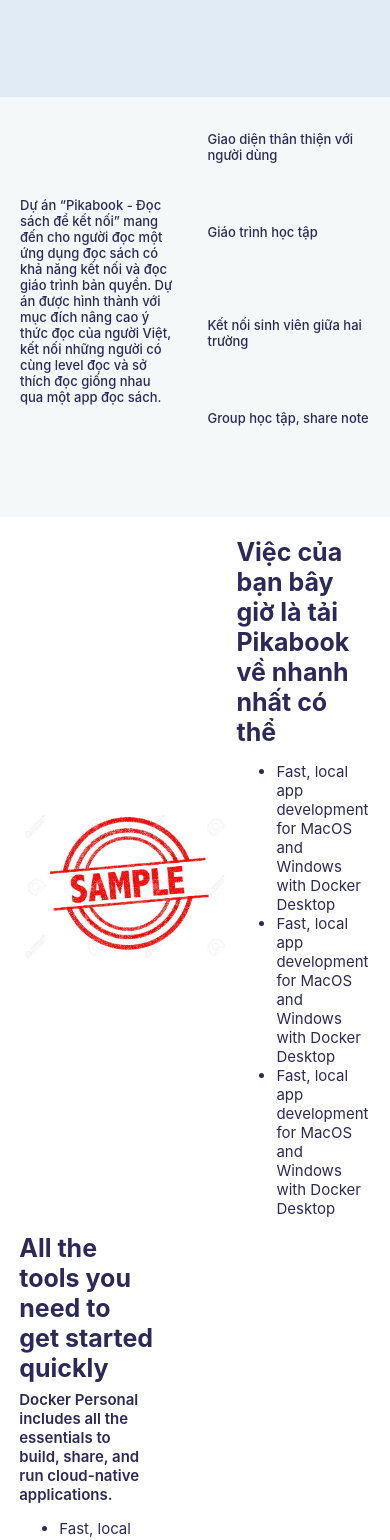
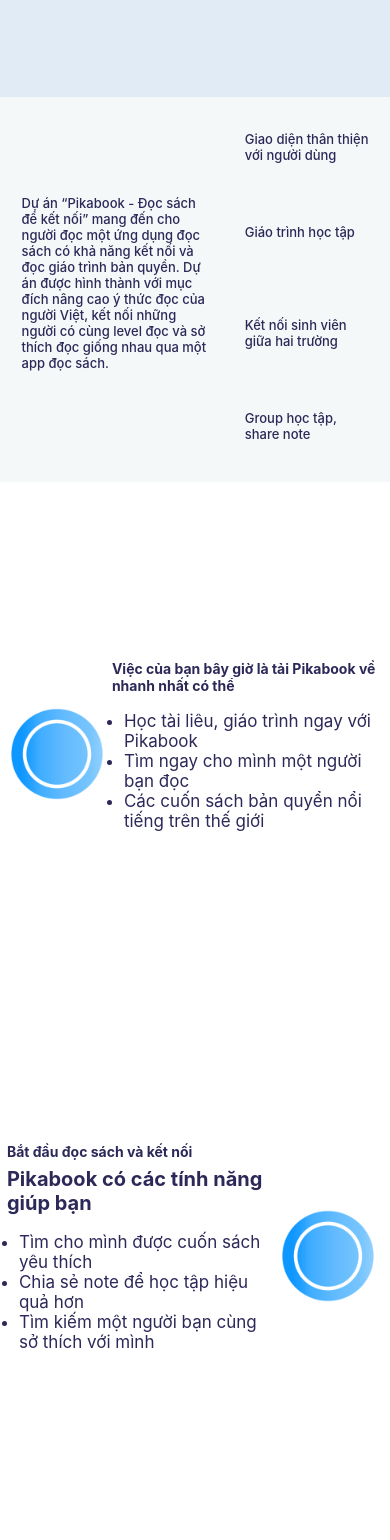
Before and after one commit to kurel-prog/demo-day-website, a React (Create React App) app: page /product in a window 390 px wide. Shown: the part 303-1843 px from the top of the page. Built offline with nearby package versions, Linux system fonts and the light colour scheme.

Commit message:
5/15/2022 Trung:done

```diff
--- a/src/screens/about/about-us.css
+++ b/src/screens/about/about-us.css
@@ -26,6 +26,8 @@
     justify-content: space-around;
     align-items: center;
 }
+
+
 
 .actor{
     margin: 50px;
@@ -119,6 +121,12 @@
 }
 
 
+.about-title {
+    font-size: 40px;
+    padding: 5px;
+    margin-top: 60px;
+}
+
 /*Tablet*/
 @media only screen and (min-width:46.25em) and (max-width:63.9375em){
     .about-x {
@@ -132,3 +140,26 @@
         margin: 5px;
     }
 }
+
+@media screen and (max-width: 499px){
+    .actor-img img {
+        width: 185px;
+        height: auto;
+        border-radius: 20px;
+        padding: 10px;
+    }
+    .actor-img
+    {
+        display: flex;
+        align-items: center;
+    }
+    .actor {
+        margin: 50px;
+        background-color: #fff;
+        padding: 10px;
+        border-radius: 10px;
+        display: flex;
+        align-items: center;
+        flex-direction: column;
+    }
+}
--- a/src/screens/pricing/pricing.css
+++ b/src/screens/pricing/pricing.css
@@ -152,6 +152,12 @@
         text-align: center;
     }
 }
+.pricing-title > h1 {
+    font-size: 40px;
+    padding: 5px;
+    margin-top: 60px;
+    text-align: center;
+}
 
 
 /*Tablet*/
--- a/src/screens/products/Product.js
+++ b/src/screens/products/Product.js
@@ -1,5 +1,7 @@
 import './product.css'
 import sample from '../../assets/product_sample/sample.webp';
+import logo from  '../../assets/home_img/LOGO PIKABOOK.jpg'
+
 
 function ProductScreen() {
 
@@ -7,7 +9,7 @@
         <div>
             <div className={'product-place1'}>
                 <h1>Pika Book</h1>
-                <h3>Đọc sách không chỉ tiếp thu thêm kiến thức mà còn là đọc sách để kết nối</h3>
+                <h3>Đọc sách không chỉ tiếp thu thêm kiến thức mà đọc sách còn để kết nối</h3>
                 <a className={'product-place1-pricing'} href={'/pricing'}>Pricing</a>
             </div>
             <div className={'product-place2'}>
@@ -23,60 +25,51 @@
             </div>
             <div className={'product-place3'}>
                 <div className={'product-place3-item1'}>
-                    <img src={sample} className='sample' />
+                    <img src={logo} className='sample' />
                     <div className={'product-place3-item1-part2'}>
                         <h1>Việc của bạn bây giờ là tải Pikabook về nhanh nhất có thể</h1>
                         <h3></h3>
                         <ul>
-                            <li>Fast, local app development for MacOS and Windows with Docker Desktop</li>
-                            <li>Fast, local app development for MacOS and Windows with Docker Desktop</li>
-                            <li>Fast, local app development for MacOS and Windows with Docker Desktop</li>
+                            <li>Học tài liêu, giáo trình ngay với Pikabook</li>
+                            <li>Tìm ngay cho mình một người bạn đọc</li>
+                            <li>Các cuốn sách bản quyển nổi tiếng trên thế giới</li>
                         </ul>
                     </div>
                 </div>
                 <div className={'product-place3-item2'}>
                     <div className={'product-place3-item1-part2'}>
-                        <h1>All the tools you need to get started quickly</h1>
-                        <h3>Docker Personal includes all the essentials to build, share, and run cloud-native applications.</h3>
+                        <h1>Bắt đầu đọc sách và kết nối</h1>
+                        <h3>Pikabook có các tính năng giúp bạn </h3>
                         <ul>
-                            <li>Fast, local app development for MacOS and Windows with Docker Desktop</li>
-                            <li>Fast, local app development for MacOS and Windows with Docker Desktop</li>
-                            <li>Fast, local app development for MacOS and Windows with Docker Desktop</li>
+                            <li>Tìm cho mình được cuốn sách yêu thích</li>
+                            <li>Chia sẻ note để học tập hiệu quả hơn</li>
+                            <li>Tìm kiếm một người bạn cùng sở thích với mình</li>
                         </ul>
                     </div>
-                    <img src={sample} className='sample' />
-                </div>
-                <div className={'product-place3-item1'}>
-                    <img src={sample} className='sample' />
-                    <div className={'product-place3-item1-part2'}>
-                        <h1>All the tools you need to get started quickly</h1>
-                        <h3>Docker Personal includes all the essentials to build, share, and run cloud-native applications.</h3>
-                        <ul>
-                            <li>Fast, local app development for MacOS and Windows with Docker Desktop</li>
-                            <li>Fast, local app development for MacOS and Windows with Docker Desktop</li>
-                            <li>Fast, local app development for MacOS and Windows with Docker Desktop</li>
-                        </ul>
-                    </div>
+                    <img src={logo} className='sample' />
                 </div>
             </div>
             <div className={'product-place4'}>
                 <h1 className={'product-header'}>Pika Book</h1>
                 <div className={'product-place4-item1'}>
                     <p>
-                        Docker Personal is free and makes Docker accessible to individuals, students, educators, non-profit organizations, and small businesses* through a full-functioned subscription offering.
+                        Dự án “Pikabook - Đọc để kết nối” mang đến cho người đọc một ứng dụng đọc sách có khả năng kết nối và đọc giáo trình bản quyền. Dự án được hình thành với mục đích nâng cao ý thức đọc của người Việt, kết nối những người có cùng level đọc và sở thích đọc giống nhau qua một app đọc sách. Thông qua Pikabook, người dùng có thể ghép nhóm đọc chung một cuốn sách, để lại chú thích và đặc biệt là tương tác với nhau qua phòng chat. Hiện tại dự án đang ở giai đoạn khởi đầu, tập trung vào đối tượng người dùng là học viên tại các trường đại học có cùng khu vực sinh sống. Thời gian sắp tới dự án sẽ hướng đến mục tiêu phi lợi nhuận, thu nhập đến từ kêu gọi đầu tư, bán sản phẩm và quảng cáo sẽ được phục vụ cho việc nâng cấp hệ thống và mở rộng kho sách. Dự án mong muốn được tiến xa hơn nữa để có thể lan tỏa rộng rãi tính kết nối cũng như niềm đam mê, yêu thích đọc sách trong cộng đồng.
                     </p>
                     <div className={'product-place4-item1--part2'}>
-                        <h1>The Docker Personal subscription is best suited for:</h1>
+                        <h1>Pikabook phù hợp với mọi loại đối tượng:</h1>
                         <ul>
-                            <li>Individual developers</li>
-                            <li>Students and instructors</li>
-                            <li>Non-commercial open source</li>
-                            <li>Small businesses and startups*</li>
+                            <li>Học sinh, sinh viên</li>
+                            <li>Người trung niên</li>
+                            <li>Người muốn học hỏi thêm kiến thức từ các trường đại học</li>
+                            <li>Người đam mê đọc sách nhưng kinh phí không đủ</li>
                         </ul>
                     </div>
             </div>
                 <div className={'product-place4-item2'}>
-                    *Docker Desktop is free to use, as part of the Docker Personal subscription, for individuals, non-commercial open source developers, students and educators, and small businesses of less than 250 employees AND less than $10 million in revenue. Commercial use of Docker Desktop at a company of more than 250 employees OR more than $10 million in annual revenue requires a paid subscription (Pro, Team, or Business) to use Docker Desktop. While the effective date of these terms is August 31, 2021, there is a grace period until January 31, 2022 for those that require a paid subscription to use Docker Desktop.
+                    Với tình hình dịch bệnh của COVID - 19 hiện nay, con người ngày nay đa phần đã đánh mất đi những kết nối phổ thông, thiết yếu trong cuộc sống. Một phần là do lối sống của giới trẻ nói riêng và con người nói chung đang sa vào những nội dung, những câu chuyện vô ích, tốn thời gian, thiếu đi sự kết nối, tương tác giữa người và người. Một phần nữa là vì ảnh hưởng của giai đoạn hậu Covid khiến cho ngành xuất bản giảm đáng kể (Thủ tướng Chính phủ ban hành chỉ thị số 16, sau đó là ảnh hưởng mạnh từ việc giá xăng tăng, bột giấy thiếu do chiến tranh Nga - Ukraine, Trung Quốc đóng cửa nên việc mọi người ở nhà đọc online trở nên phổ biến hơn).<br/>
+                    Chính vì thế, chúng ta cần một ứng dụng tạo ra sự kết nối, tương tác để cùng thúc đẩy ý thức của mỗi con người.<br/>
+                    Sách là người bạn thân thiết vừa là tài sản vô giá của con người, mang lại một giá trị vô cùng to lớn Nhưng những đầu sách giấy hiện nay vẫn có những nhược điểm chưa thực sự được khắc phục khiến cho con đường dẫn đến tri thức của mỗi người không mấy dễ dàng. Chính vì thế, với sự phát triển của công nghệ 4.0, những chiếc điện thoại ra đời đi kèm với việc đọc sách qua những ứng dụng trực tuyến trên mạng sẽ là một giải pháp tốt, đem lại những lợi ích to lớn mà sách giấy vốn không có được. Và những lợi ích này thực sự rất cần thiết cho mỗi chúng ta.
+
                 </div>
             </div>
             <div className={'product-place5'}>
--- a/src/screens/products/product.css
+++ b/src/screens/products/product.css
@@ -241,7 +241,7 @@
 }
 
 /*Mobile */
-@media only screen  and  (max-width: 739px)
+@media only screen  and  (min-width: 500px) and (max-width: 739px)
 {
     .product-place3 img {
         height: 150px;
@@ -313,8 +313,129 @@
         color: white;
         text-align: center;
     }
+    .product-place4-item1 p {
+        width: 45%;
+        font-size: 14px;
+        box-sizing: border-box;
+        font-weight: 500;
+    }
+    .product-place4-item1--part2 h1 {
+        font-size: 21px;
+        font-weight: 500;
+    }
+    .product-place4-item2 {
+        padding: 0 20px;
+        font-size: 15px;
+    }
 
 }
+
+@media screen and (max-width: 499px){
+    .product-place1 h1 {
+        font-weight: 700;
+        font-size: 49px;
+        margin-bottom: 10px;
+    }
+    .product-place1 h3 {
+        font-size: 18px;
+        margin: 0 0;
+        margin-bottom: 45px;
+    }
+    .product-place3 img {
+        height: 100px;
+    }
+    .product-place3-item1-part2 h1, .product-place3-item2-part2 h1 {
+        font-size: 14px;
+        margin: 0 0;
+    }
+    .product-place3 {
+        display: flex;
+        width: 100%;
+        flex-direction: column;
+        padding: 30px 15px;
+        box-sizing: border-box;
+        align-items: center;
+        height: 1500px;
+        justify-content: space-around;
+        margin-bottom: 50px;
+    }
+    .product-place2 {
+        width: 100%;
+        display: flex;
+        flex-direction: row;
+        height: 385px;
+        box-sizing: border-box;
+        padding: 30px 0;
+        color: #2c2959;
+        font-weight: 500;
+        justify-content: space-around;
+        background-color: #f5f8f8;
+    }
+    .product-place2-item1 {
+        box-sizing: border-box;
+        width: 50%;
+        display: flex;
+        align-items: center;
+        padding: 0 5px;
+        font-size: 17px;
+    }
+    .product-place3 {
+        display: flex;
+        width: 100%;
+        flex-direction: column;
+        padding: 30px 5px;
+        box-sizing: border-box;
+        align-items: center;
+        height: 1064px;
+        justify-content: space-around;
+        margin-bottom: 50px;
+    }
+    .product-place3-item1-part2 ul, .product-place3-item2-part2 ul {
+        font-size: 17px;
+        padding: 0 12px;
+    }
+    .product-place3-item1, .product-place3-item2 {
+        display: flex;
+        width: 99%;
+        flex-direction: row;
+        justify-content: space-between;
+        align-items: center;
+        color: #2c2959;
+    }
+    .product-place4-item1 {
+        display: flex;
+        flex-direction: row;
+        align-items: center;
+        width: 100%;
+        margin-bottom: 70px;
+        box-sizing: border-box;
+        padding: 0 16px;
+        justify-content: space-between;
+    }
+
+    .product-place4-item1 p {
+        width: 59%;
+        font-size: 15px;
+        box-sizing: border-box;
+        font-weight: 500;
+    }
+    .product-place4-item1--part2 h1 {
+        font-size: 25px;
+        font-weight: 500;
+        /* top: 0; */
+    }
+    .product-place4-item1--part2 ul {
+        font-size: 16px;
+        font-weight: 500;
+    }
+    .product-place4-item2 {
+        box-sizing: border-box;
+        padding: 0 50px;
+        font-size: 16px;
+        font-weight: 500;
+    }
+}
+
 /*Tablet*/
 @media only screen  and (min-width: 740px) and (max-width: 1023px)
 {
```
Also changed, not shown: src/screens/home/HomeScreen.js (+4 -4 lines), src/screens/home/home.css (+8 -0 lines).
